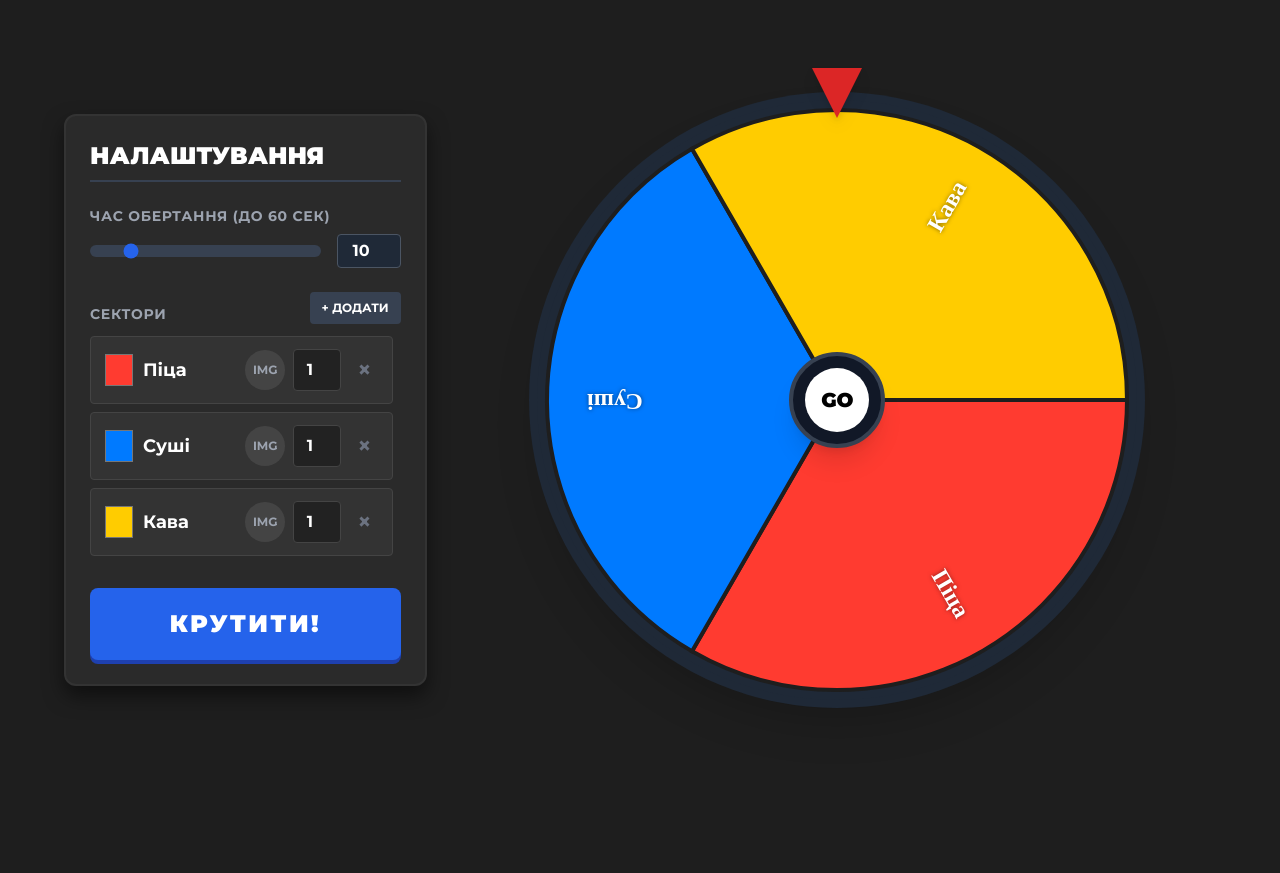
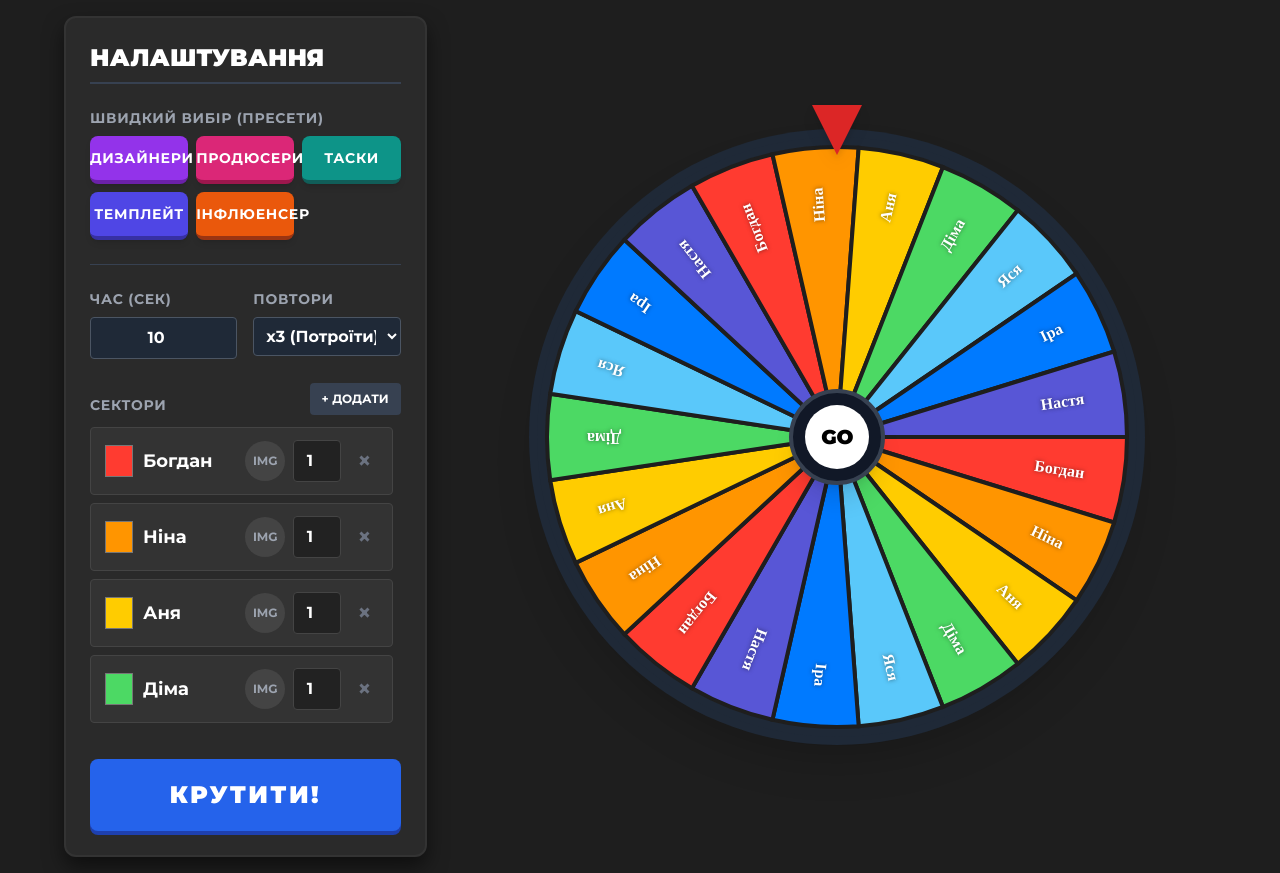
Before and after one commit to hey-soko/roulette, a plain HTML site: page index.html in a window 1280 px wide. Before the commit the page ends 800 px from the top, so only its background shows below. Drawn offline with nearby package versions, Linux system fonts and the light colour scheme.

Commit message:
index.html

```diff
--- a/index.html
+++ b/index.html
@@ -3,7 +3,7 @@
 <head>
     <meta charset="UTF-8">
     <meta name="viewport" content="width=device-width, initial-scale=1.0">
-    <title>Яскрава Рулетка</title>
+    <title>Командна Рулетка</title>
     <script src="https://cdn.tailwindcss.com"></script>
     <link href="https://fonts.googleapis.com/css2?family=Montserrat:wght@400;700;900&family=Orbitron:wght@700&display=swap" rel="stylesheet">
     <style>
@@ -67,6 +67,10 @@
             to { transform: scale(1.1); text-shadow: 0 0 20px red; color: #fca5a5; }
         }
 
+        .img-loaded-indicator {
+            border-color: #4CD964 !important;
+        }
+
         input[type="range"] {
             accent-color: #2563eb;
         }
@@ -92,16 +96,57 @@
             </h2>
 
             <div class="space-y-6">
-                <!-- Час -->
+                <!-- ПРЕСЕТИ -->
                 <div>
                      <label class="text-sm text-gray-400 uppercase font-bold tracking-wider mb-2 block">
-                        Час обертання (до 60 сек)
+                        Швидкий вибір (Пресети)
                     </label>
-                    <div class="flex items-center gap-4">
-                        <input type="range" id="spin-duration" min="1" max="60" value="10" class="flex-1 h-3 bg-gray-700 rounded-lg appearance-none cursor-pointer">
-                        <input type="number" id="duration-number" value="10" min="1" max="60" class="w-16 bg-gray-800 border border-gray-600 text-white text-center rounded p-1 font-bold">
+                    <div class="grid grid-cols-3 gap-2">
+                        <button onclick="loadPreset('designers')" class="bg-purple-600 hover:bg-purple-500 text-white py-3 rounded-lg font-bold text-xs md:text-sm uppercase tracking-wider transition-colors shadow-md border-b-4 border-purple-800 active:border-b-0 active:translate-y-1">
+                            Дизайнери
+                        </button>
+                        <button onclick="loadPreset('producers')" class="bg-pink-600 hover:bg-pink-500 text-white py-3 rounded-lg font-bold text-xs md:text-sm uppercase tracking-wider transition-colors shadow-md border-b-4 border-pink-800 active:border-b-0 active:translate-y-1">
+                            Продюсери
+                        </button>
+                         <button onclick="loadPreset('tasks')" class="bg-teal-600 hover:bg-teal-500 text-white py-3 rounded-lg font-bold text-xs md:text-sm uppercase tracking-wider transition-colors shadow-md border-b-4 border-teal-800 active:border-b-0 active:translate-y-1">
+                            Таски
+                        </button>
+                        <!-- Нові кнопки -->
+                        <button onclick="loadPreset('template')" class="bg-indigo-600 hover:bg-indigo-500 text-white py-3 rounded-lg font-bold text-xs md:text-sm uppercase tracking-wider transition-colors shadow-md border-b-4 border-indigo-800 active:border-b-0 active:translate-y-1">
+                            Темплейт
+                        </button>
+                        <button onclick="loadPreset('influencer')" class="bg-orange-600 hover:bg-orange-500 text-white py-3 rounded-lg font-bold text-xs md:text-sm uppercase tracking-wider transition-colors shadow-md border-b-4 border-orange-800 active:border-b-0 active:translate-y-1">
+                            Інфлюенсер
+                        </button>
                     </div>
                 </div>
+
+                <div class="h-[1px] bg-gray-700 w-full"></div>
+
+                <!-- Час та Повтори -->
+                <div class="grid grid-cols-2 gap-4">
+                    <div>
+                        <label class="text-sm text-gray-400 uppercase font-bold tracking-wider mb-2 block">
+                            Час (сек)
+                        </label>
+                        <div class="flex items-center gap-2">
+                            <input type="number" id="duration-number" value="10" min="1" max="60" class="w-full bg-gray-800 border border-gray-600 text-white text-center rounded p-2 font-bold">
+                        </div>
+                    </div>
+                    <div>
+                        <label class="text-sm text-gray-400 uppercase font-bold tracking-wider mb-2 block">
+                            Повтори
+                        </label>
+                        <select id="sector-multiplier" onchange="drawWheel()" class="w-full bg-gray-800 border border-gray-600 text-white rounded p-2 font-bold cursor-pointer">
+                            <option value="1">x1 (Стандарт)</option>
+                            <option value="2">x2 (Подвоїти)</option>
+                            <option value="3" selected>x3 (Потроїти)</option>
+                            <option value="4">x4 (Максимум)</option>
+                        </select>
+                    </div>
+                </div>
+
+                <input type="range" id="spin-duration" min="1" max="60" value="10" class="w-full h-2 bg-gray-700 rounded-lg appearance-none cursor-pointer hidden">
 
                 <!-- Список -->
                 <div>
@@ -112,7 +157,7 @@
                         </button>
                     </div>
 
-                    <div id="items-list" class="space-y-2 max-h-[400px] overflow-y-auto custom-scrollbar pr-2">
+                    <div id="items-list" class="space-y-2 max-h-[300px] overflow-y-auto custom-scrollbar pr-2">
                     </div>
                 </div>
             </div>
@@ -126,9 +171,8 @@
         <div class="lg:col-span-8 flex flex-col items-center justify-center relative w-full h-full min-h-[500px]">
 
             <div class="relative w-[350px] h-[350px] sm:w-[500px] sm:h-[500px] md:w-[600px] md:h-[600px]">
-                <!-- Контейнер стрілки (Центрування) -->
+                <!-- Контейнер стрілки -->
                 <div class="absolute -top-8 left-1/2 transform -translate-x-1/2 z-20">
-                    <!-- Сама стрілка (Анімація повороту) -->
                     <div id="pointer-body" class="pointer-sharp w-0 h-0 border-l-[25px] border-l-transparent border-r-[25px] border-r-transparent border-t-[50px] border-t-red-600 drop-shadow-lg origin-[50%_0%]"></div>
                 </div>
 
@@ -164,17 +208,48 @@
     </div>
 
 <script>
-    // --- КОЛЬОРИ ---
     const flatColors = [
         '#FF3B30', '#FF9500', '#FFCC00', '#4CD964',
         '#5AC8FA', '#007AFF', '#5856D6', '#FF2D55'
     ];
 
-    let items = [
-        { id: 1, text: "Піца", color: "#FF3B30", weight: 1, image: null, imgObj: null },
-        { id: 2, text: "Суші", color: "#007AFF", weight: 1, image: null, imgObj: null },
-        { id: 3, text: "Кава", color: "#FFCC00", weight: 1, image: null, imgObj: null },
-    ];
+    // --- НАЛАШТУВАННЯ ПРЕСЕТІВ ---
+    // Тут ти можеш редагувати списки вручну
+
+    const presets = {
+        designers: [
+            { name: 'Богдан', img: '' },
+            { name: 'Ніна', img: '' },
+            { name: 'Аня', img: '' },
+            { name: 'Діма', img: '' },
+            { name: 'Яся', img: '' },
+            { name: 'Іра', img: '' },
+            { name: 'Настя', img: '' }
+        ],
+        producers: [
+            'Іванка', 'Оля', 'Лена', 'Марія', 'Божена'
+        ],
+        tasks: [
+            { name: 'Meta', img: '' },
+            { name: 'TikTok', img: '' },
+            { name: 'Google', img: '' },
+            { name: 'ASO', img: '' }
+        ],
+        // ЗАПОВНИ ЦЕЙ РОЗДІЛ:
+        template: [
+            { name: 'Шаблон 1', img: '' },
+            { name: 'Шаблон 2', img: '' },
+            { name: 'Шаблон 3', img: '' }
+        ],
+        // ЗАПОВНИ ЦЕЙ РОЗДІЛ:
+        influencer: [
+            { name: 'Блогер A', img: '' },
+            { name: 'Блогер B', img: '' },
+            { name: 'Блогер C', img: '' }
+        ]
+    };
+
+    let items = [];
 
     let spinDuration = 10;
     let isSpinning = false;
@@ -186,6 +261,7 @@
     const ctx = canvas.getContext('2d');
     const durationInput = document.getElementById('spin-duration');
     const durationNumber = document.getElementById('duration-number');
+    const multiplierInput = document.getElementById('sector-multiplier');
     const resultModal = document.getElementById('result-modal');
     const winnerText = document.getElementById('winner-text');
     const winnerImgContainer = document.getElementById('winner-img-container');
@@ -194,14 +270,8 @@
     const pointerBody = document.getElementById('pointer-body');
 
     function init() {
-        renderItemsList();
-        drawWheel();
+        loadPreset('designers');
 
-        durationInput.addEventListener('input', (e) => {
-            const val = parseInt(e.target.value);
-            spinDuration = val;
-            durationNumber.value = val;
-        });
         durationNumber.addEventListener('input', (e) => {
             let val = parseInt(e.target.value);
             if(val > 60) val = 60;
@@ -211,6 +281,42 @@
         });
     }
 
+    function loadPreset(type) {
+        if (!presets[type]) return;
+
+        items = presets[type].map((entry, index) => {
+            let text = typeof entry === 'string' ? entry : entry.name;
+            let imgPath = (typeof entry === 'object' && entry.img) ? entry.img : null;
+
+            let newItem = {
+                id: Date.now() + index,
+                text: text,
+                color: flatColors[index % flatColors.length],
+                weight: 1,
+                image: imgPath,
+                imgObj: null
+            };
+
+            if (imgPath) {
+                const img = new Image();
+                img.onload = () => {
+                    newItem.imgObj = img;
+                    drawWheel();
+                    renderItemsList();
+                };
+                img.onerror = () => {
+                    console.log("Не вдалося завантажити: " + imgPath);
+                }
+                img.src = imgPath;
+            }
+
+            return newItem;
+        });
+
+        renderItemsList();
+        drawWheel();
+    }
+
     // --- ЛОГІКА СПИСКУ ---
     function renderItemsList() {
         itemsList.innerHTML = '';
@@ -218,16 +324,21 @@
             const row = document.createElement('div');
             row.className = 'flex items-center gap-2 bg-[#333] p-3 rounded border border-[#444]';
 
-            const imgPreview = item.image
-                ? `<div class="w-10 h-10 rounded-full bg-cover bg-center border-2 border-white" style="background-image: url('${item.image}')"></div>`
-                : `<div class="w-10 h-10 rounded-full bg-[#444] flex items-center justify-center text-gray-400 font-bold text-xs">IMG</div>`;
+            let imgPreview = `<div class="w-10 h-10 rounded-full bg-[#444] flex items-center justify-center text-gray-400 font-bold text-xs">IMG</div>`;
+
+            if (item.imgObj) {
+                imgPreview = `<div class="w-10 h-10 rounded-full bg-cover bg-center border-2 border-[#4CD964]" style="background-image: url('${item.image}')"></div>`;
+            }
+            else if (item.image && item.image.startsWith('data:')) {
+                 imgPreview = `<div class="w-10 h-10 rounded-full bg-cover bg-center border-2 border-white" style="background-image: url('${item.image}')"></div>`;
+            }
 
             row.innerHTML = `
                 <input type="color" value="${item.color}" onchange="updateItem(${index}, 'color', this.value)" class="w-8 h-10 rounded cursor-pointer border-none bg-transparent">
                 <div class="flex-1">
                     <input type="text" value="${item.text}" oninput="updateItem(${index}, 'text', this.value)" class="w-full bg-transparent text-white font-bold text-lg focus:outline-none placeholder-gray-500" placeholder="Назва">
                 </div>
-                <label class="cursor-pointer hover:opacity-80 transition-opacity" title="Завантажити фото">
+                <label class="cursor-pointer hover:opacity-80 transition-opacity" title="Завантажити фото локально">
                     <input type="file" accept="image/*" class="hidden" onchange="handleImageUpload(${index}, this)">
                     ${imgPreview}
                 </label>
@@ -240,7 +351,7 @@
 
     function addItem() {
         const color = flatColors[items.length % flatColors.length];
-        items.push({ id: Date.now(), text: `Item ${items.length + 1}`, color: color, weight: 1, image: null, imgObj: null });
+        items.push({ id: Date.now(), text: `Новий ${items.length + 1}`, color: color, weight: 1, image: null, imgObj: null });
         renderItemsList();
         drawWheel();
     }
@@ -276,7 +387,9 @@
         }
     }
 
-    function getTotalWeight() {
+    // --- ДОПОМІЖНІ ФУНКЦІЇ ДЛЯ МУЛЬТИПЛІКАТОРА ---
+
+    function getTotalWeightSingleSet() {
         return items.reduce((sum, item) => sum + item.weight, 0);
     }
 
@@ -291,15 +404,22 @@
 
         ctx.clearRect(0, 0, width, height);
 
-        const totalWeight = getTotalWeight();
+        const multiplier = parseInt(multiplierInput.value) || 1;
+        const totalWeightOneSet = getTotalWeightSingleSet();
+        const totalWeightAll = totalWeightOneSet * multiplier;
+
+        if (totalWeightAll === 0) return;
+
         let startAngle = 0;
 
         ctx.save();
         ctx.translate(centerX, centerY);
         ctx.rotate(currentRotation * Math.PI / 180);
 
-        items.forEach(item => {
-            const sliceAngle = (item.weight / totalWeight) * 2 * Math.PI;
+        for (let m = 0; m < multiplier; m++) {
+            for (let i = 0; i < items.length; i++) {
+                const item = items[i];
+                const sliceAngle = (item.weight / totalWeightAll) * 2 * Math.PI;
                 const endAngle = startAngle + sliceAngle;
 
                 ctx.beginPath();
@@ -318,7 +438,7 @@
                 ctx.rotate(angleMid);
 
                 ctx.fillStyle = "#fff";
-            ctx.font = "900 24px Montserrat";
+                ctx.font = multiplier > 2 ? "900 16px Montserrat" : "900 24px Montserrat";
                 ctx.textAlign = "right";
                 ctx.textBaseline = "middle";
                 ctx.shadowColor = "rgba(0,0,0,0.5)";
@@ -327,12 +447,12 @@
                 const contentRadius = radius - 20;
 
                 if (item.imgObj) {
-                const imgSize = 100;
-                const imgDist = contentRadius - 55;
+                    const imgSize = multiplier > 2 ? 60 : 100;
+                    const imgDist = contentRadius - (multiplier > 2 ? 40 : 55);
 
                     if (item.text.trim() !== "") {
-                     ctx.font = "bold 18px Montserrat";
-                     ctx.fillText(item.text, imgDist - 60, 0);
+                        ctx.font = multiplier > 2 ? "bold 14px Montserrat" : "bold 18px Montserrat";
+                        ctx.fillText(item.text, imgDist - (multiplier > 2 ? 40 : 60), 0);
                     }
 
                     ctx.translate(imgDist, 0);
@@ -357,7 +477,8 @@
 
                 ctx.restore();
                 startAngle += sliceAngle;
-        });
+            }
+        }
 
         ctx.restore();
     }
@@ -378,7 +499,6 @@
         timerContainer.classList.remove('hidden');
         countdownDisplay.classList.remove('pulse-anim');
 
-        // Більше обертів для швидкості
         const minSpins = 10;
         const randomDegree = Math.floor(Math.random() * 360);
         const totalDegrees = (minSpins * 360) + randomDegree;
@@ -399,52 +519,43 @@
             if (remaining < 3 && remaining > 0) countdownDisplay.classList.add('pulse-anim');
 
             if (elapsed < durationSec) {
-                // Нова крива: Power 5 (Quintic) для довшого фінішу
                 const t = elapsed / durationSec;
                 const ease = 1 - Math.pow(1 - t, 5);
 
-                // Оновлюємо кут
                 const newRotation = startRotation + (endRotation - startRotation) * ease;
 
-                // ЛОГІКА СТРІЛКИ (TICKER)
-                // Стрілка зверху (270deg). Обчислюємо, який сектор проходить повз 270.
-                // Оскільки колесо крутиться за годинниковою, кут під стрілкою зменшується відносно колеса?
-                // Ні, просто беремо (270 - rotation).
+                // --- ЛОГІКА ТІКЕРА ---
+                const multiplier = parseInt(multiplierInput.value) || 1;
+                const totalWeightOneSet = getTotalWeightSingleSet();
+                const totalWeightAll = totalWeightOneSet * multiplier;
 
-                const totalWeight = getTotalWeight();
                 const normalizedRot = newRotation % 360;
-                // Кут колеса під стрілкою
                 let pointerAngle = (270 - normalizedRot) % 360;
                 if (pointerAngle < 0) pointerAngle += 360;
 
-                // Знаходимо індекс поточного сектора під стрілкою
                 let currentAngleSum = 0;
-                let currentTickIndex = -1;
+                let currentTickGlobalIndex = -1;
 
-                // Спрощений підхід для тикання: просто перевіряємо перетин меж
-                // Загальна кількість "кроків" (меж) на колесі
-                // Але сектори можуть бути різної ваги.
-                // Найточніше: дивитися, чи змінився winningItem порівняно з попереднім кадром
-
-                // Проходимо по секторах, щоб знайти поточний
+                for (let m = 0; m < multiplier; m++) {
                     for(let i=0; i<items.length; i++) {
-                    const sliceAngleDeg = (items[i].weight / totalWeight) * 360;
+                        const sliceAngleDeg = (items[i].weight / totalWeightAll) * 360;
                         if (pointerAngle >= currentAngleSum && pointerAngle < currentAngleSum + sliceAngleDeg) {
-                        currentTickIndex = i;
+                            currentTickGlobalIndex = (m * items.length) + i;
                             break;
                         }
                         currentAngleSum += sliceAngleDeg;
                     }
+                    if (currentTickGlobalIndex !== -1) break;
+                }
 
-                // Якщо індекс змінився - клацаємо стрілкою
-                if (currentTickIndex !== lastTickIndex && lastTickIndex !== -1) {
-                    // Trigger tick animation
+                if (currentTickGlobalIndex !== lastTickIndex && lastTickIndex !== -1) {
                     pointerBody.style.transform = "rotate(-25deg)";
                     setTimeout(() => {
                          pointerBody.style.transform = "rotate(0deg)";
                     }, 100);
                 }
-                lastTickIndex = currentTickIndex;
+                lastTickIndex = currentTickGlobalIndex;
+                // ---------------------
 
                 currentRotation = newRotation;
                 drawWheel();
@@ -465,23 +576,31 @@
     }
 
     function determineWinner(finalRotation) {
+        const multiplier = parseInt(multiplierInput.value) || 1;
+        const totalWeightOneSet = getTotalWeightSingleSet();
+        const totalWeightAll = totalWeightOneSet * multiplier;
+
         const normalizedRotation = finalRotation % 360;
         let pointerAngle = (270 - normalizedRotation) % 360;
         if (pointerAngle < 0) pointerAngle += 360;
 
         const pointerRad = pointerAngle * (Math.PI / 180);
         let currentAngleRad = 0;
-        const totalWeight = getTotalWeight();
 
         let winningItem = null;
 
-        for (let item of items) {
-            const sliceAngle = (item.weight / totalWeight) * 2 * Math.PI;
+        for (let m = 0; m < multiplier; m++) {
+            for (let i = 0; i < items.length; i++) {
+                const item = items[i];
+                const sliceAngle = (item.weight / totalWeightAll) * 2 * Math.PI;
+
                 if (pointerRad >= currentAngleRad && pointerRad < currentAngleRad + sliceAngle) {
                     winningItem = item;
                     break;
                 }
                 currentAngleRad += sliceAngle;
+            }
+            if (winningItem) break;
         }
 
         if (winningItem) {
@@ -491,8 +610,16 @@
 
     function showResult(item) {
         winnerText.innerText = item.text || "";
-        if (item.image) {
-            winnerImgContainer.style.backgroundImage = `url('${item.image}')`;
+
+        let bgImage = null;
+        if (item.imgObj) {
+            bgImage = item.imgObj.src;
+        } else if (item.image) {
+            bgImage = item.image;
+        }
+
+        if (bgImage) {
+            winnerImgContainer.style.backgroundImage = `url('${bgImage}')`;
             winnerImgContainer.classList.remove('hidden');
         } else {
             winnerImgContainer.classList.add('hidden');
```
Lines whose indentation alone changed are shown as unchanged.
